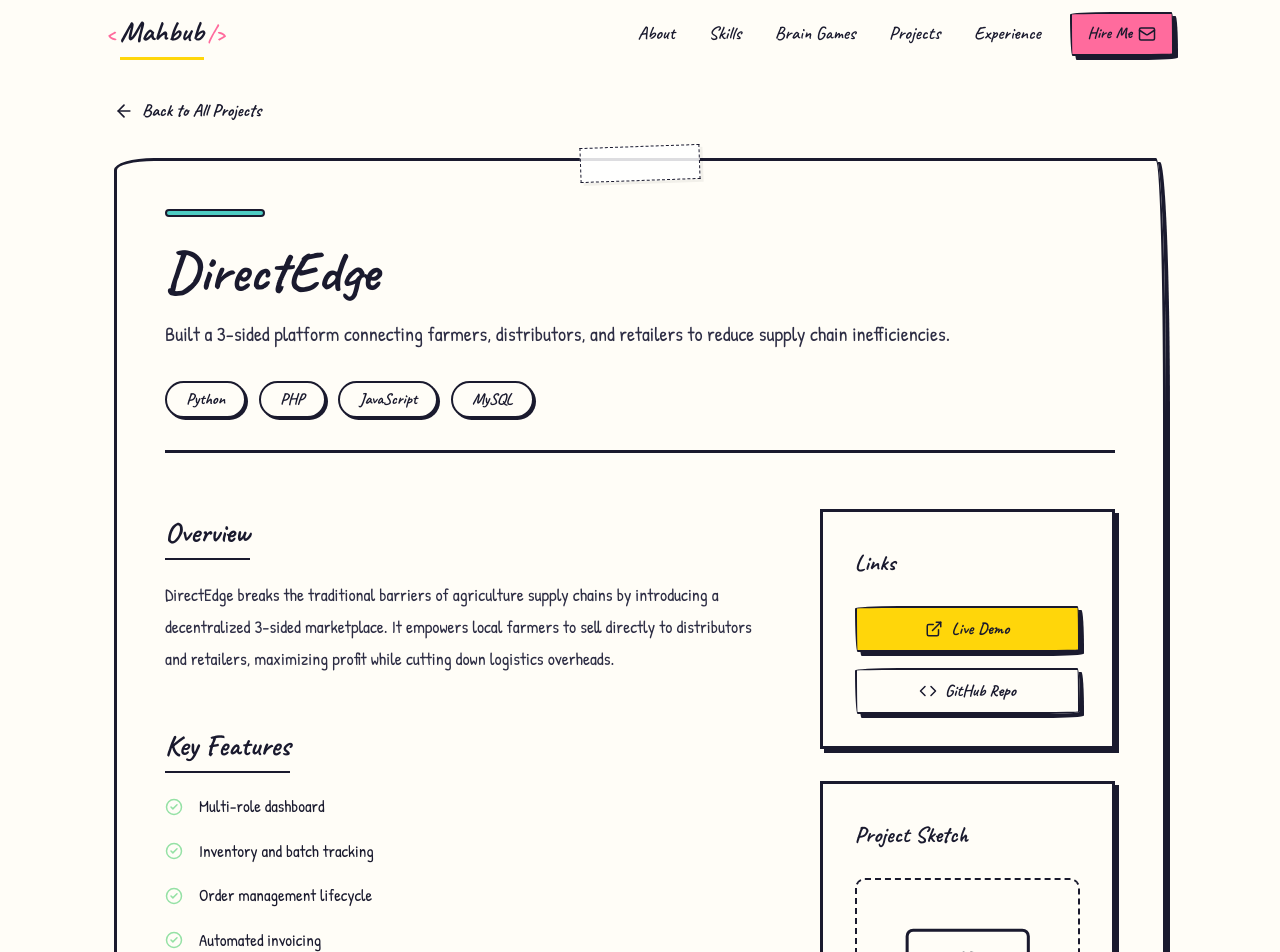
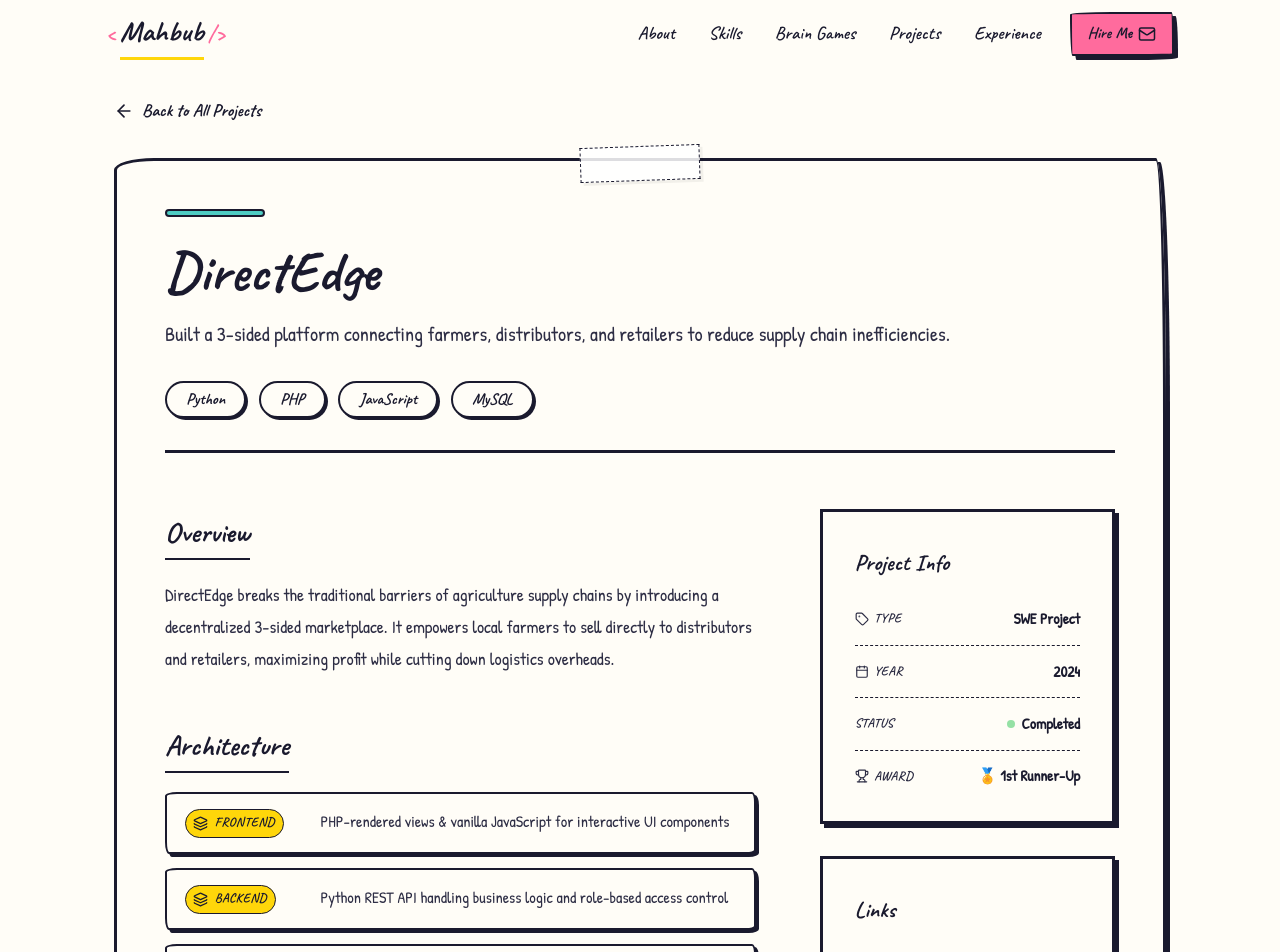
Before and after one commit to Maahhbuub/Mahbub-Doodle, a React (Vite) app: page /projects/1 in a window 1280 px wide. Shown: the top 952 px of the page. Built offline with nearby package versions, Linux system fonts and the light colour scheme.

Commit message:
feat(prjects): add architectue

```diff
--- a/src/data/projects.js
+++ b/src/data/projects.js
@@ -2,11 +2,19 @@ export const projects = [
   {
     id: 1,
     title: 'DirectEdge',
-    achievement: '🏆 1st Runner-Up',
+    achievement: '🏅 1st Runner-Up',
     type: 'SWE Project',
+    year: '2024',
+    status: 'Completed',
     desc: 'Built a 3-sided platform connecting farmers, distributors, and retailers to reduce supply chain inefficiencies.',
     longDesc: 'DirectEdge breaks the traditional barriers of agriculture supply chains by introducing a decentralized 3-sided marketplace. It empowers local farmers to sell directly to distributors and retailers, maximizing profit while cutting down logistics overheads.',
     features: ['Multi-role dashboard', 'Inventory and batch tracking', 'Order management lifecycle', 'Automated invoicing'],
+    architecture: [
+      { layer: 'Frontend', detail: 'PHP-rendered views & vanilla JavaScript for interactive UI components' },
+      { layer: 'Backend', detail: 'Python REST API handling business logic and role-based access control' },
+      { layer: 'Database', detail: 'MySQL with normalized schema for farmers, distributors, and retailers' },
+      { layer: 'Auth', detail: 'Session-based authentication with role segregation per user type' },
+    ],
     tags: ['Python', 'PHP', 'JavaScript', 'MySQL'],
     color: 'blue',
     image: '/projects/DirectEdge.png',
@@ -17,9 +25,17 @@ export const projects = [
     id: 2,
     title: 'SatheCholo',
     type: 'Mobile App',
+    year: '2024',
+    status: 'In Progress',
     desc: 'A ride-sharing platform that integrates intra-city ride sharing and inter-city carpooling.',
     longDesc: 'SatheCholo is a comprehensive ride-sharing platform designed to reduce urban congestion by facilitating both intra-city short trips and inter-city long-haul carpooling. With features tailored for diverse commuter needs, it promotes eco-friendly transit and cost-sharing.',
     features: ['Real-time ride tracking', 'Secure in-app payments', 'Driver/Rider rating system', 'Dynamic pricing algorithm'],
+    architecture: [
+      { layer: 'Mobile', detail: 'React Native cross-platform app for iOS & Android with real-time map UI' },
+      { layer: 'Backend', detail: 'Express.js REST API with WebSocket support for live ride tracking' },
+      { layer: 'Cache', detail: 'Redis for session management, ride queuing, and pub/sub notifications' },
+      { layer: 'Database', detail: 'PostgreSQL for persistent user, trip, and payment data' },
+    ],
     tags: ['React Native', 'Express.Js', 'Redis', 'Firebase', 'PostgreSQL'],
     color: 'pink',
     link: 'https://www.example.com/',
@@ -30,9 +46,17 @@ export const projects = [
     id: 3,
     title: 'Wanderlust',
     type: 'Web Project',
+    year: '2023',
+    status: 'Completed',
     desc: 'Developed a full-stack rental platform for discovering and managing accommodation listings.',
     longDesc: 'Wanderlust provides travelers with top-tier, curated accommodation listings. Designed from the ground up for seamless discovery, users can browse various properties, manage their trips, and leave reviews for their stays in an interactive environment.',
     features: ['Interactive map integration', 'Secure user authentication', 'Review and rating engine', 'Media optimization with Cloudinary'],
+    architecture: [
+      { layer: 'Frontend', detail: 'Server-side rendered EJS templates with dynamic listing pages' },
+      { layer: 'Backend', detail: 'Express.js MVC server handling routes, middleware, and session auth' },
+      { layer: 'Database', detail: 'MongoDB with Mongoose ODM for flexible listing and review schemas' },
+      { layer: 'Media', detail: 'Cloudinary integration for image upload, transformation, and CDN delivery' },
+    ],
     tags: ['EJS', 'ExpressJs', 'MongoDB', 'Cloudinary'],
     color: 'green',
     link: 'https://wanderlust-ltah.onrender.com/',
@@ -42,9 +66,17 @@ export const projects = [
     id: 4,
     title: 'Smaller',
     type: 'AI + Web',
+    year: '2024',
+    status: 'Completed',
     desc: 'Built a full-stack URL shortening platform with QR code generation, password-protected links, and AI-based click analysis to track and predict user engagement.',
     longDesc: 'Smaller goes beyond basic URL shortening by supplying a suite of marketing and analytics tools. From password-protected destination routing to predictive AI analyses on engagement trends, it enables marketers to understand their traffic deeply.',
     features: ['QR Code Generation', 'Password protection for links', 'In-depth click analysis', 'AI engagement predictions'],
+    architecture: [
+      { layer: 'Frontend', detail: 'React SPA with dashboard for link management and analytics charts' },
+      { layer: 'Backend', detail: 'Express.js API handling URL shortening, redirects, and click tracking' },
+      { layer: 'Cache', detail: 'Redis for fast redirect lookup and rate-limiting short URL hits' },
+      { layer: 'AI Layer', detail: 'ML model for predicting engagement trends from historical click data' },
+    ],
     tags: ['React', 'ExpressJs', 'MongoDB', 'Redis'],
     color: 'yellow',
     link: 'https://www.example.com/',
@@ -54,9 +86,17 @@ export const projects = [
     id: 5,
     title: 'Cook Corner',
     type: 'Web Project',
+    year: '2023',
+    status: 'Completed',
     desc: 'A full-featured web platform that helps users discover recipes, plan meals, track nutrition, and manage kitchen activities more efficiently.',
     longDesc: 'Cook Corner is the ultimate culinary companion. By blending recipe browsing, meal planning, and nutrition tracking, the platform offers an all-in-one kitchen helper making daily cooking accessible, organized, and fun.',
     features: ['Dynamic recipe discovery', 'Integrated meal planner', 'Nutritional value calculator', 'Pantry management tools'],
+    architecture: [
+      { layer: 'Frontend', detail: 'Bootstrap 5 UI with JS-driven dynamic recipe filtering and planner views' },
+      { layer: 'Backend', detail: 'PHP handling routing, session auth, and server-side rendering' },
+      { layer: 'Database', detail: 'MySQL storing recipes, ingredients, user plans, and nutritional data' },
+      { layer: 'Media', detail: 'Local file storage for recipe images with PHP upload validation' },
+    ],
     tags: ['PHP', 'JavaScript', 'MySQL', 'Bootstrap'],
     color: 'blue',
     image: '/projects/cookcorner.png',
@@ -67,9 +107,17 @@ export const projects = [
     id: 6,
     title: 'ExeCode',
     type: 'CP Platform',
+    year: '2023',
+    status: 'Completed',
     desc: 'ExeCode is a comprehensive online competitive programming platform that provides a complete ecosystem for competitive programming.',
     longDesc: 'ExeCode is an online judge and learning platform targeted at aspiring competitive programmers. It features an array of challenges, real-time code execution, and leaderboards to foster a healthy, competitive learning environment.',
     features: ['Real-time code execution engine', 'Global leaderboards', 'Curated algorithmic challenges', 'Discussion forums'],
+    architecture: [
+      { layer: 'Frontend', detail: 'Bootstrap-based UI with a Monaco-style code editor and real-time output panel' },
+      { layer: 'Backend', detail: 'PHP handling problem sets, submissions, and user management' },
+      { layer: 'Judge', detail: 'Sandboxed code execution engine supporting C++, Python, and Java' },
+      { layer: 'Database', detail: 'MySQL for problems, submissions, verdicts, and leaderboard rankings' },
+    ],
     tags: ['PHP', 'JavaScript', 'MySQL', 'Bootstrap'],
     color: 'pink',
     link: 'https://www.example.com/',
--- a/src/pages/ProjectDetails.jsx
+++ b/src/pages/ProjectDetails.jsx
@@ -1,7 +1,7 @@
 import { useParams, Link } from 'react-router-dom';
 import { useRef } from 'react';
 import { projects } from '../data/projects';
-import { ArrowLeft, ExternalLink, Code, CheckCircle2 } from 'lucide-react';
+import { ArrowLeft, ExternalLink, Code, CheckCircle2, Layers, Calendar, Tag, Trophy } from 'lucide-react';
 import styles from './ProjectDetails.module.css';
 import { useProjectDetailsAnimations } from './projectDetailsAnimations';
 
@@ -53,6 +53,23 @@ const ProjectDetails = () => {
                                     <p className={styles.longDesc}>{project.longDesc}</p>
                                 </section>
 
+                                {project.architecture && (
+                                    <section className={`${styles.section} gsap-pd-section`}>
+                                        <h3 className={styles.sectionTitle}>Architecture</h3>
+                                        <div className={styles.archGrid}>
+                                            {project.architecture.map((item, idx) => (
+                                                <div key={idx} className={styles.archItem}>
+                                                    <div className={styles.archLayer}>
+                                                        <Layers size={15} className={styles.archIcon} />
+                                                        {item.layer}
+                                                    </div>
+                                                    <p className={styles.archDetail}>{item.detail}</p>
+                                                </div>
+                                            ))}
+                                        </div>
+                                    </section>
+                                )}
+
                                 <section className={`${styles.section} gsap-pd-section`}>
                                     <h3 className={styles.sectionTitle}>Key Features</h3>
                                     <ul className={styles.featureList}>
@@ -67,6 +84,38 @@ const ProjectDetails = () => {
                             </div>
 
                             <div className={styles.sidebar}>
+                                <div className={`${styles.infoCard} doodle-box gsap-pd-sidebar`}>
+                                    <h3 className={styles.sidebarTitle}>Project Info</h3>
+                                    <ul className={styles.infoList}>
+                                        {project.type && (
+                                            <li className={styles.infoRow}>
+                                                <span className={styles.infoLabel}><Tag size={14} /> Type</span>
+                                                <span className={styles.infoValue}>{project.type}</span>
+                                            </li>
+                                        )}
+                                        {project.year && (
+                                            <li className={styles.infoRow}>
+                                                <span className={styles.infoLabel}><Calendar size={14} /> Year</span>
+                                                <span className={styles.infoValue}>{project.year}</span>
+                                            </li>
+                                        )}
+                                        {project.status && (
+                                            <li className={styles.infoRow}>
+                                                <span className={styles.infoLabel}>Status</span>
+                                                <span className={`${styles.infoValue} ${styles[`status${project.status.replace(' ', '')}`]}`}>
+                                                    <span className={styles.statusDot} /> {project.status}
+                                                </span>
+                                            </li>
+                                        )}
+                                        {project.achievement && (
+                                            <li className={styles.infoRow}>
+                                                <span className={styles.infoLabel}><Trophy size={14} /> Award</span>
+                                                <span className={styles.infoValue}>{project.achievement}</span>
+                                            </li>
+                                        )}
+                                    </ul>
+                                </div>
+
                                 <div className={`${styles.actionCard} doodle-box gsap-pd-sidebar`}>
                                     <h3 className={styles.sidebarTitle}>Links</h3>
                                     <div className={styles.links}>
@@ -79,17 +128,6 @@ const ProjectDetails = () => {
                                     </div>
                                 </div>
 
-                                <div className={`${styles.sketchCard} doodle-box gsap-pd-sidebar`}>
-                                    <h3 className={styles.sidebarTitle}>Project Sketch</h3>
-                                    <div className={styles.sketchContainer}>
-                                        <svg viewBox="0 0 100 100" className={styles.sketchSvg}>
-                                            <rect x="10" y="10" width="80" height="60" fill="none" stroke="var(--ink)" strokeWidth="2" rx="4" />
-                                            <circle cx="50" cy="40" r="15" fill="none" stroke="var(--ink)" strokeWidth="2" strokeDasharray="4 4" />
-                                            <path d="M20 80 L80 80" stroke="var(--ink)" strokeWidth="3" strokeLinecap="round" />
-                                            <path d="M30 85 L70 85" stroke="var(--ink)" strokeWidth="1" strokeLinecap="round" />
-                                        </svg>
-                                    </div>
-                                </div>
                             </div>
                         </div>
                     </div>
--- a/src/pages/ProjectDetails.module.css
+++ b/src/pages/ProjectDetails.module.css
@@ -156,6 +156,53 @@
   flex-shrink: 0;
 }
 
+.archGrid {
+  display: grid;
+  gap: 0.9rem;
+}
+
+.archItem {
+  display: grid;
+  grid-template-columns: 120px 1fr;
+  align-items: start;
+  gap: 1rem;
+  padding: 0.9rem 1.1rem;
+  border: 2px solid var(--ink);
+  border-radius: 12px 4px 10px 4px / 4px 10px 4px 12px;
+  background: var(--paper);
+  box-shadow: 3px 3px 0 var(--ink);
+}
+
+.archLayer {
+  display: flex;
+  align-items: center;
+  gap: 0.4rem;
+  font-family: var(--font-doodle);
+  font-size: 0.8rem;
+  font-weight: 700;
+  text-transform: uppercase;
+  letter-spacing: 0.05em;
+  color: var(--ink);
+  background: var(--accent-yellow);
+  padding: 0.2em 0.6em;
+  border-radius: 100px;
+  border: 1.5px solid var(--ink);
+  white-space: nowrap;
+  width: fit-content;
+}
+
+.archIcon {
+  flex-shrink: 0;
+  color: var(--ink);
+}
+
+.archDetail {
+  font-size: 1rem;
+  line-height: 1.6;
+  color: var(--ink-light);
+  margin: 0;
+}
+
 .sidebar {
   display: flex;
   flex-direction: column;
@@ -169,10 +216,69 @@
 }
 
 .actionCard,
-.sketchCard {
+.sketchCard,
+.infoCard {
   padding: 2rem;
   background: var(--paper);
 }
+
+.infoList {
+  list-style: none;
+  padding: 0;
+  margin: 0;
+  display: grid;
+  gap: 0.8rem;
+}
+
+.infoRow {
+  display: flex;
+  justify-content: space-between;
+  align-items: center;
+  gap: 0.5rem;
+  padding-bottom: 0.8rem;
+  border-bottom: 1.5px dashed var(--ink);
+  font-size: 0.95rem;
+}
+
+.infoRow:last-child {
+  border-bottom: none;
+  padding-bottom: 0;
+}
+
+.infoLabel {
+  display: flex;
+  align-items: center;
+  gap: 0.35rem;
+  font-family: var(--font-doodle);
+  font-weight: 700;
+  color: var(--ink-light);
+  text-transform: uppercase;
+  font-size: 0.8rem;
+  letter-spacing: 0.04em;
+}
+
+.infoValue {
+  display: flex;
+  align-items: center;
+  gap: 0.4rem;
+  font-weight: 600;
+  color: var(--ink);
+  text-align: right;
+}
+
+.statusDot {
+  width: 8px;
+  height: 8px;
+  border-radius: 50%;
+  background: var(--accent-green);
+  display: inline-block;
+  flex-shrink: 0;
+}
+
+.statusInProgress .statusDot {
+  background: var(--accent-yellow);
+}
+
 
 .links {
   display: flex;
@@ -218,4 +324,13 @@
   .title {
     font-size: 2.2rem;
   }
+
+  .archItem {
+    grid-template-columns: 1fr;
+    gap: 0.5rem;
+  }
+
+  .archLayer {
+    width: fit-content;
+  }
 }
```
